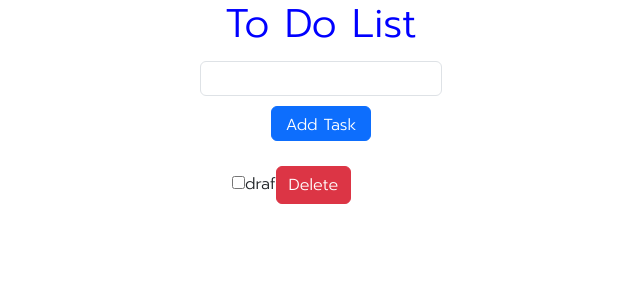
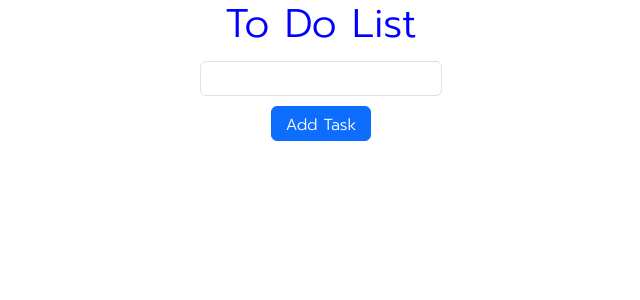
Before and after one commit to WAHJADAI/Form_Login_Design, a React (Vite) app: page /ToDo in a window 1280 px wide. Shown: the top 300 px of the page, without its empty margins (319-959 px from the left). Built offline with nearby package versions, Linux system fonts and the light colour scheme.

Commit message:
localStorage todo

```diff
--- /dev/null
+++ b/src/Type/Item.tsx
@@ -0,0 +1,5 @@
+export type Item = {
+  id: number;
+  task: string;
+  checklist: boolean;
+};
--- a/src/pages/ToDo.tsx
+++ b/src/pages/ToDo.tsx
@@ -1,19 +1,28 @@
-import React, { useState } from "react";
+import React, { useEffect, useState } from "react";
 import { useForm } from "react-hook-form";
-import { date, z } from "zod";
+import { z } from "zod";
 import { zodResolver } from "@hookform/resolvers/zod";
+import { Item } from "../Type/Item";
 
 const schema = z.object({
   task: z.string().min(1),
 });
 type TaskData = z.infer<typeof schema>;
 const ToDo = () => {
-  const [items, setItems] = useState([
-    { id: 1, task: "draf", checklist: false },
-  ]);
+  const [items, setItems] = useState<Item[]>(() => {
+    const loadTodos = localStorage.getItem("todos");
+    if (loadTodos) {
+      return JSON.parse(loadTodos);
+    } else return [];
+  });
+
   const { register, handleSubmit, reset } = useForm<TaskData>({
     resolver: zodResolver(schema),
   });
+  useEffect(() => {
+    localStorage.setItem("todos", JSON.stringify(items));
+  }, [items]);
+
   return (
     <div className="container" style={{ fontFamily: "Prompt" }}>
       <div className="d-flex justify-content-center">
@@ -58,6 +67,7 @@ const ToDo = () => {
               <li style={{ listStyleType: "none" }} key={item.id}>
                 <input
                   type="checkbox"
+                  disabled={item.checklist}
                   onClick={() => {
                     setItems(
                       items.map((updateTask) =>
```
